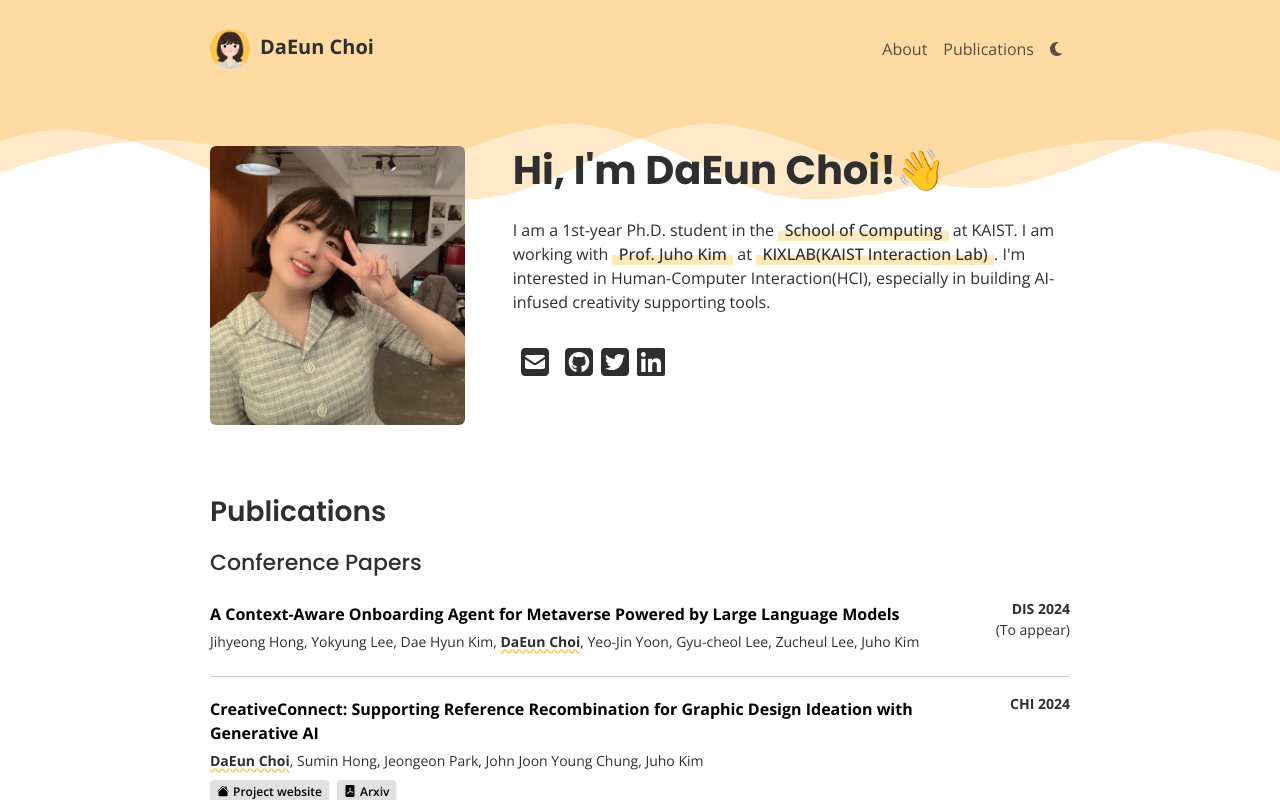
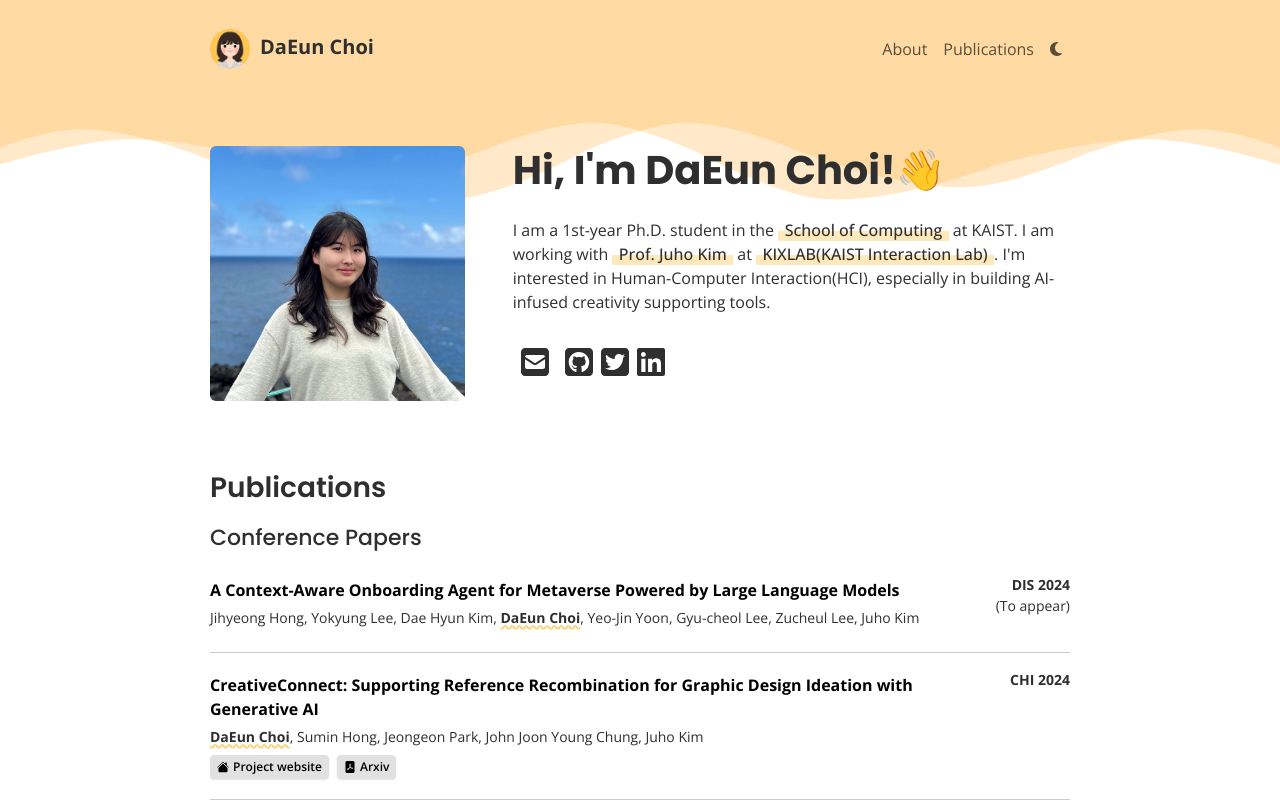
Before and after one commit to CheddarChoi/cheddarchoi.github.io, a React (Create React App) app: page / in a window 1280 px wide. Shown: the top 800 px of the page. Built offline with nearby package versions, Linux system fonts and the light colour scheme; some icons are missing.

Commit message:
Update scroll animation and wave styles

```diff
--- a/src/App.js
+++ b/src/App.js
@@ -21,32 +21,56 @@ const StyledDiv = styled.div`
 
 function App() {
   const [darkMode, setDarkMode] = useState(false);
-  const [percent, setPercent] = useState(0);
+  const [scrollPosition, setScrollPosition] = useState(0);
+  const [aboutBottom, setAboutBottom] = useState(0);
 
   if (window.location.hostname === "cheddarchoi.github.io") {
     let newURL = window.location.href.replace("cheddarchoi.github.io", "daeunchoi.com");
     window.location.href = newURL;
   }
 
-  const handleScrollAnimation = (e) => {
-    var scrollMaxY = 300;
-    var currScroll = window.pageYOffset || document.documentElement.scrollTop;
-    var percent = Math.abs(Math.min((currScroll * 100) / scrollMaxY, 100));
-    // console.log(percent);
-    setPercent(percent);
+  const handleScrollAnimation = () => {
+    const currScroll = window.pageYOffset || document.documentElement.scrollTop;
+    setScrollPosition(currScroll);
   };
 
   useEffect(() => {
-    window.addEventListener("scroll", (e) => {
-      handleScrollAnimation(e);
-    });
+    window.addEventListener("scroll", handleScrollAnimation);
 
     return () => {
-      window.removeEventListener("scroll", (e) => {
-        handleScrollAnimation(e);
-      });
+      window.removeEventListener("scroll", handleScrollAnimation);
     };
   }, []);
+
+  useEffect(() => {
+    const updateAboutBottom = () => {
+      const aboutDiv = document.getElementById("about");
+      if (aboutDiv) {
+        const rect = aboutDiv.getBoundingClientRect();
+        setAboutBottom(rect.bottom + window.scrollY - 120);
+      }
+    };
+
+    updateAboutBottom();
+    window.addEventListener("scroll", handleScrollAnimation);
+    window.addEventListener("resize", updateAboutBottom);
+
+    return () => {
+      window.removeEventListener("scroll", handleScrollAnimation);
+      window.removeEventListener("resize", updateAboutBottom);
+    };
+  }, []);
+
+  const isPastAbout = scrollPosition > aboutBottom;
+  const waveStyles = isPastAbout
+    ? {
+        position: "absolute",
+        top: `${aboutBottom}px`,
+      }
+    : {
+        position: "fixed",
+        top: "0",
+      };
 
   return (
     <BrowserRouter>
@@ -54,11 +78,17 @@ function App() {
         <StyledDiv className={darkMode ? "dark" : "light"}>
           <div
             className="background-container"
-            style={{ backgroundPositionX: `${percent - 10}%` }}
+            style={{
+              ...waveStyles,
+              backgroundPositionX: `${scrollPosition * 0.2}%`,
+            }}
           ></div>
           <div
             className="background-container-flipped"
-            style={{ backgroundPositionX: `${110 - percent}%` }}
+            style={{
+              ...waveStyles,
+              backgroundPositionX: `${100 - scrollPosition * 0.2}%`,
+            }}
           ></div>
           <Header darkMode={darkMode} setDarkMode={setDarkMode} />
           <Switch>
--- a/src/assets/wave.css
+++ b/src/assets/wave.css
@@ -1,6 +1,6 @@
 .background-container {
   width: 100%;
-  height: 200px;
+  height: 100vh;
   position: absolute;
   top: 0;
 
@@ -11,7 +11,7 @@
 }
 .background-container-flipped {
   width: 100%;
-  height: 200px;
+  height: 100vh;
   position: absolute;
   top: 0;
 
@@ -30,7 +30,7 @@
 
 .footer-background {
   width: 100%;
-  height: 200px;
+  height: 100vh;
   position: absolute;
   bottom: 0;
 
@@ -44,7 +44,7 @@
 }
 .footer-background-flipped {
   width: 100%;
-  height: 200px;
+  height: 100vh;
   position: absolute;
   bottom: 0;
 
--- a/src/sections/about.js
+++ b/src/sections/about.js
@@ -8,7 +8,11 @@ import "./about.css";
 
 function About() {
   return (
-    <Row className="custom-section justify-content-center gx-5" style={{ marginBottom: "4rem" }}>
+    <Row
+      id="about"
+      className="custom-section justify-content-center gx-5"
+      style={{ marginBottom: "4rem" }}
+    >
       <Col xs={6} sm={6} md={4}>
         <Image className="w-100" rounded src="daeun.jpg" alt="illustrated version profile" />
       </Col>
```
Also changed, not shown: public/daeun.jpg.
